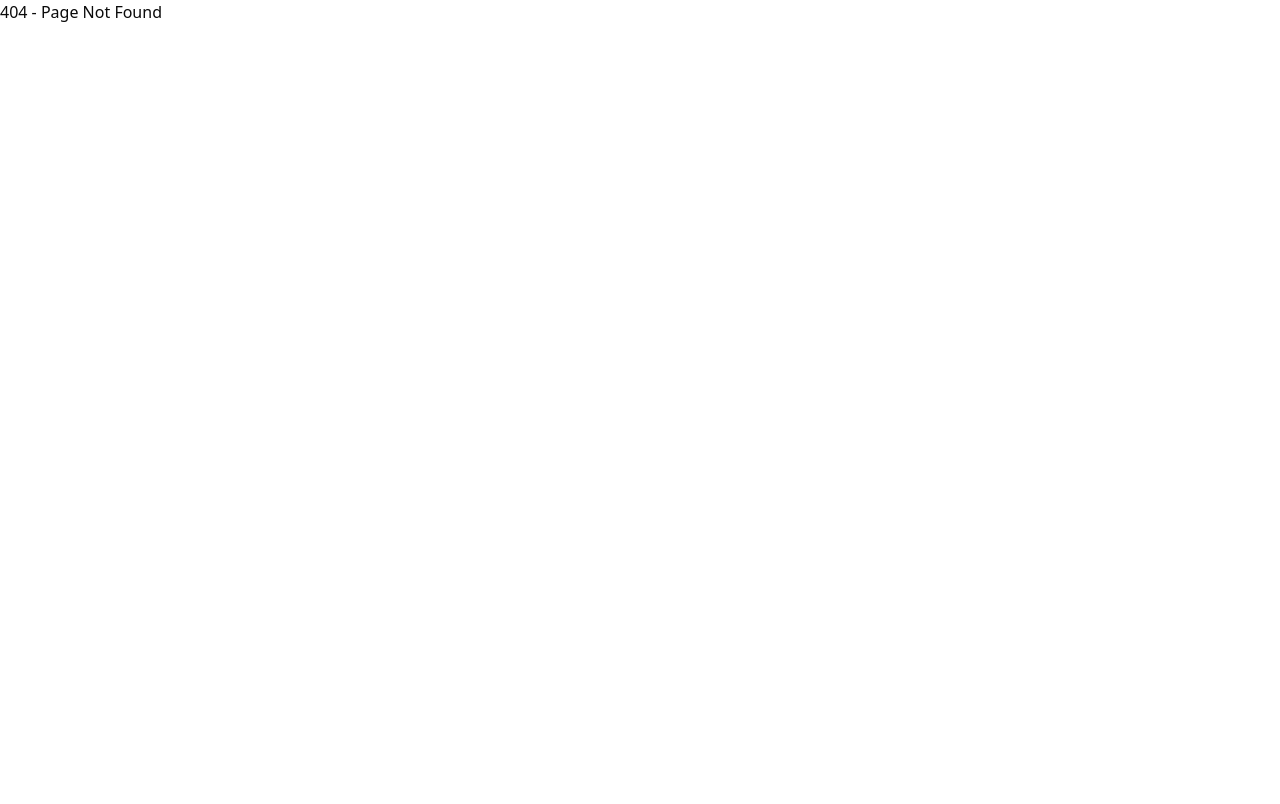
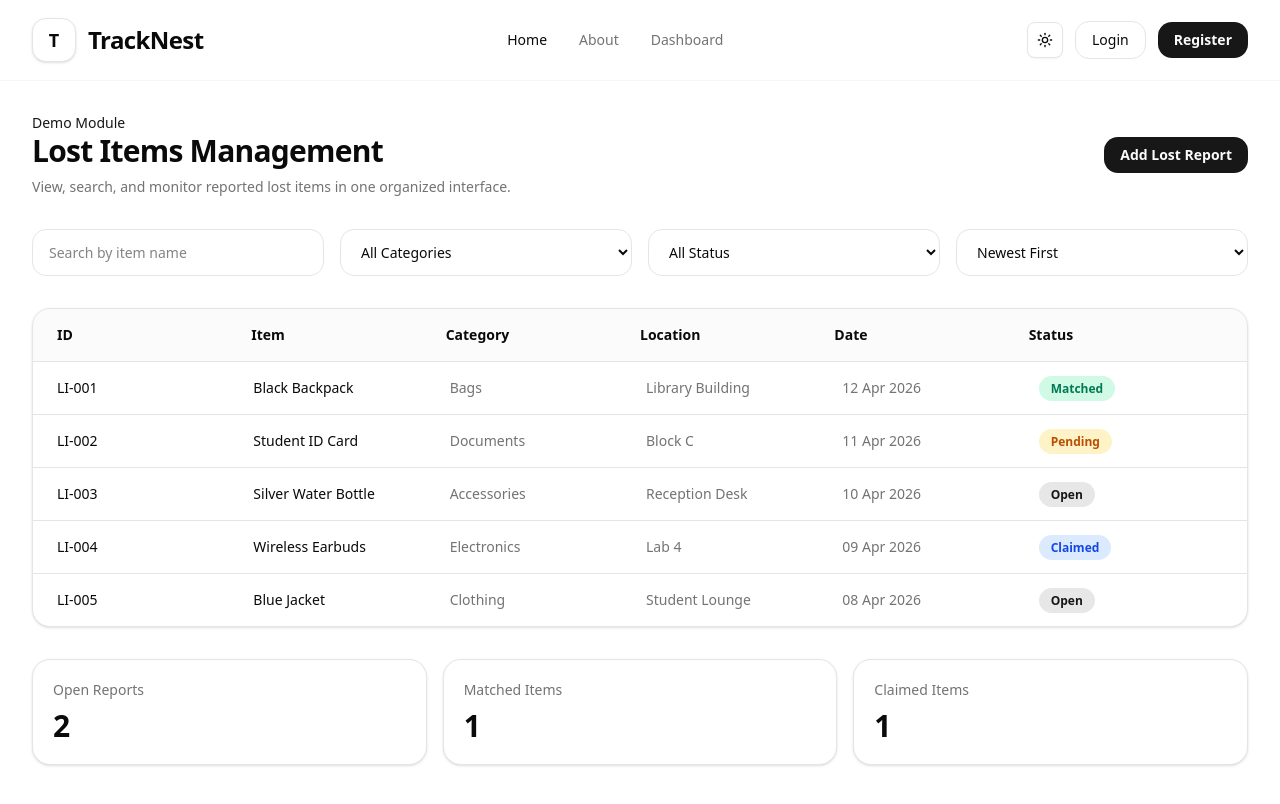
Before and after one commit to LHFahim/tracknest-frontend, a Next.js app: page /demo/lost-items in a window 1280 px wide. Before the commit this address had no page. Shown: the top 804 px of the page. Built offline with nearby package versions, Linux system fonts and the light colour scheme.

Commit message:
(demo):add public lost items demo page

```diff
--- /dev/null
+++ b/src/app/(commonLayout)/demo/lost-items/page.tsx
@@ -0,0 +1,5 @@
+import LostItemsPage from '@/components/modules/dashboard/lost-items-page';
+
+export default function DemoLostItemsPage() {
+  return <LostItemsPage />;
+}
--- /dev/null
+++ b/src/components/modules/dashboard/lost-items-page.tsx
@@ -0,0 +1,162 @@
+const lostItems = [
+  {
+    id: 'LI-001',
+    name: 'Black Backpack',
+    category: 'Bags',
+    location: 'Library Building',
+    date: '12 Apr 2026',
+    status: 'Matched',
+  },
+  {
+    id: 'LI-002',
+    name: 'Student ID Card',
+    category: 'Documents',
+    location: 'Block C',
+    date: '11 Apr 2026',
+    status: 'Pending',
+  },
+  {
+    id: 'LI-003',
+    name: 'Silver Water Bottle',
+    category: 'Accessories',
+    location: 'Reception Desk',
+    date: '10 Apr 2026',
+    status: 'Open',
+  },
+  {
+    id: 'LI-004',
+    name: 'Wireless Earbuds',
+    category: 'Electronics',
+    location: 'Lab 4',
+    date: '09 Apr 2026',
+    status: 'Claimed',
+  },
+  {
+    id: 'LI-005',
+    name: 'Blue Jacket',
+    category: 'Clothing',
+    location: 'Student Lounge',
+    date: '08 Apr 2026',
+    status: 'Open',
+  },
+];
+
+function getStatusClass(status: string) {
+  switch (status) {
+    case 'Matched':
+      return 'bg-emerald-100 text-emerald-700 dark:bg-emerald-500/10 dark:text-emerald-400';
+    case 'Pending':
+      return 'bg-amber-100 text-amber-700 dark:bg-amber-500/10 dark:text-amber-400';
+    case 'Claimed':
+      return 'bg-blue-100 text-blue-700 dark:bg-blue-500/10 dark:text-blue-400';
+    default:
+      return 'bg-primary/10 text-primary';
+  }
+}
+
+export default function LostItemsPage() {
+  return (
+    <section className="min-h-screen bg-background px-4 py-8 sm:px-6 lg:px-8">
+      <div className="mx-auto max-w-7xl space-y-8">
+        <div className="flex flex-col gap-3 md:flex-row md:items-center md:justify-between">
+          <div>
+            <p className="text-sm font-medium text-primary">Demo Module</p>
+            <h1 className="text-3xl font-bold tracking-tight">
+              Lost Items Management
+            </h1>
+            <p className="mt-2 text-sm text-muted-foreground">
+              View, search, and monitor reported lost items in one organized
+              interface.
+            </p>
+          </div>
+
+          <button className="rounded-xl bg-primary px-4 py-2 text-sm font-semibold text-primary-foreground transition hover:opacity-90">
+            Add Lost Report
+          </button>
+        </div>
+
+        <div className="grid gap-4 md:grid-cols-4">
+          <input
+            type="text"
+            placeholder="Search by item name"
+            className="rounded-xl border border-border bg-card px-4 py-3 text-sm outline-none"
+          />
+
+          <select className="rounded-xl border border-border bg-card px-4 py-3 text-sm outline-none">
+            <option>All Categories</option>
+            <option>Bags</option>
+            <option>Documents</option>
+            <option>Accessories</option>
+            <option>Electronics</option>
+            <option>Clothing</option>
+          </select>
+
+          <select className="rounded-xl border border-border bg-card px-4 py-3 text-sm outline-none">
+            <option>All Status</option>
+            <option>Open</option>
+            <option>Pending</option>
+            <option>Matched</option>
+            <option>Claimed</option>
+          </select>
+
+          <select className="rounded-xl border border-border bg-card px-4 py-3 text-sm outline-none">
+            <option>Newest First</option>
+            <option>Oldest First</option>
+            <option>Status</option>
+            <option>Category</option>
+          </select>
+        </div>
+
+        <div className="overflow-hidden rounded-2xl border border-border bg-card shadow-sm">
+          <div className="hidden grid-cols-6 border-b border-border bg-muted/40 px-6 py-4 text-sm font-semibold md:grid">
+            <p>ID</p>
+            <p>Item</p>
+            <p>Category</p>
+            <p>Location</p>
+            <p>Date</p>
+            <p>Status</p>
+          </div>
+
+          <div className="divide-y divide-border">
+            {lostItems.map((item) => (
+              <div
+                key={item.id}
+                className="grid gap-3 px-6 py-4 text-sm md:grid-cols-6 md:items-center"
+              >
+                <p className="font-medium">{item.id}</p>
+                <p>{item.name}</p>
+                <p className="text-muted-foreground">{item.category}</p>
+                <p className="text-muted-foreground">{item.location}</p>
+                <p className="text-muted-foreground">{item.date}</p>
+                <p>
+                  <span
+                    className={`rounded-full px-3 py-1 text-xs font-semibold ${getStatusClass(item.status)}`}
+                  >
+                    {item.status}
+                  </span>
+                </p>
+              </div>
+            ))}
+          </div>
+        </div>
+
+        <div className="grid gap-4 md:grid-cols-3">
+          <div className="rounded-2xl border border-border bg-card p-5 shadow-sm">
+            <p className="text-sm text-muted-foreground">Open Reports</p>
+            <p className="mt-2 text-3xl font-bold">2</p>
+          </div>
+
+          <div className="rounded-2xl border border-border bg-card p-5 shadow-sm">
+            <p className="text-sm text-muted-foreground">Matched Items</p>
+            <p className="mt-2 text-3xl font-bold">1</p>
+          </div>
+
+          <div className="rounded-2xl border border-border bg-card p-5 shadow-sm">
+            <p className="text-sm text-muted-foreground">Claimed Items</p>
+            <p className="mt-2 text-3xl font-bold">1</p>
+          </div>
+        </div>
+      </div>
+    </section>
+  );
+}
```
